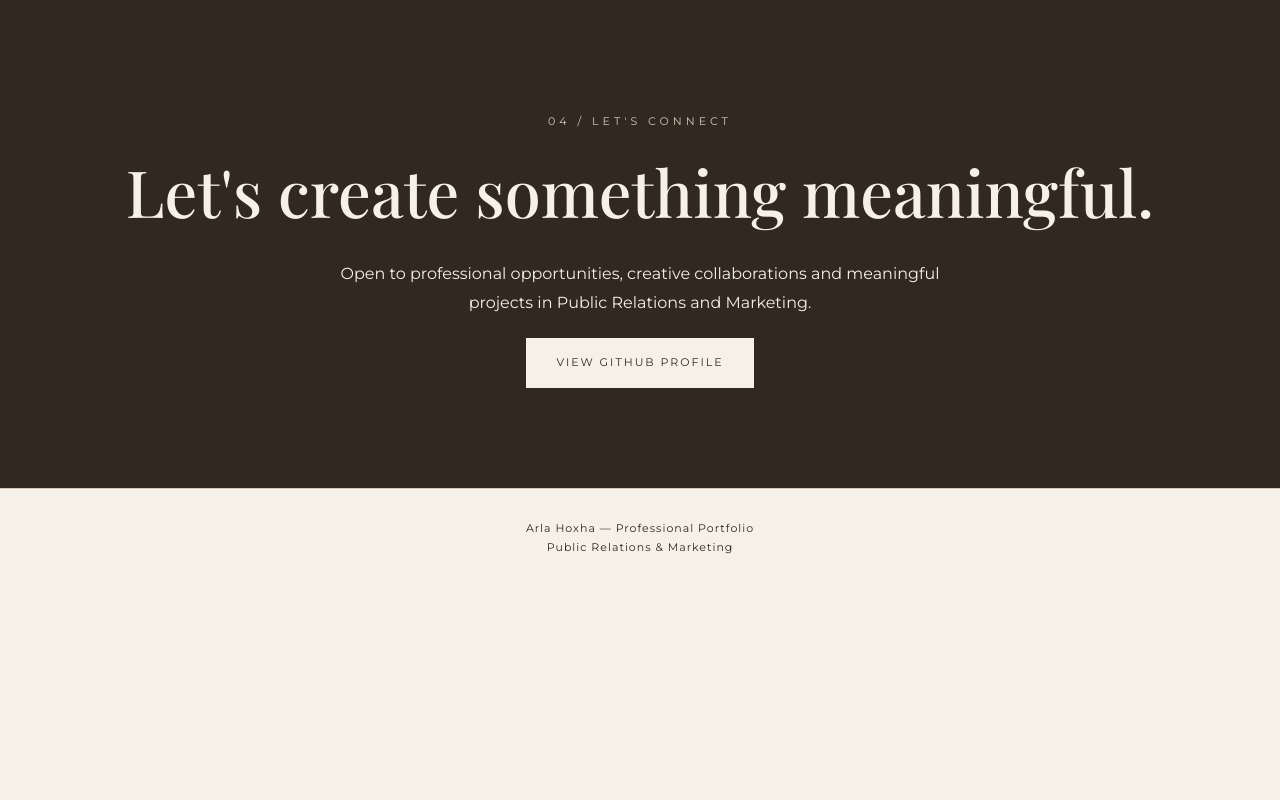
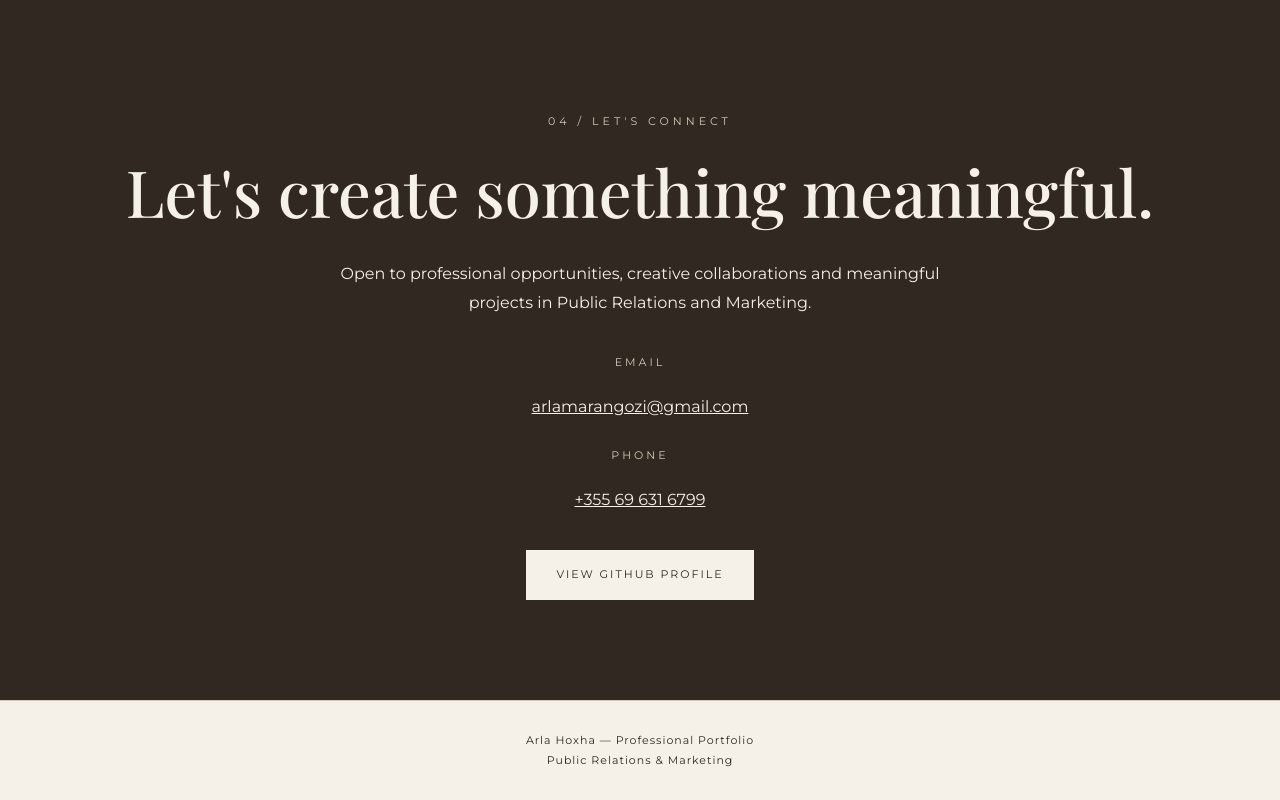
Before and after one commit to arlahoxha/arlahoxha.github.io, a plain HTML site: page index.html in a window 1280 px wide. Shown: the part 4384-5184 px from the top of the page. Before the commit the page ends 4972 px from the top, so only its background shows below. Drawn offline with nearby package versions, Linux system fonts and the light colour scheme; a web font is replaced by a local one.

Commit message:
Update index.html

```diff
--- a/index.html
+++ b/index.html
@@ -548,6 +548,31 @@ footer {
     projects in Public Relations and Marketing.
   </p>
 
+  <div style="margin: 35px 0;">
+
+    <p style="color: #D8C7B4; font-size: 11px; letter-spacing: 3px;">
+      EMAIL
+    </p>
+
+    <p>
+      <a href="mailto:arlamarangozi@gmail.com">
+        arlamarangozi@gmail.com
+      </a>
+    </p>
+
+    <p style="color: #D8C7B4; font-size: 11px; letter-spacing: 3px; margin-top: 25px;">
+      PHONE
+    </p>
+
+    <p>
+      <a href="tel:+355696316799">
+        +355 69 631 6799
+      </a>
+    </p>
+
+  </div>
+
+
   <a class="button"
     href="https://github.com/arlamarangozi-h">
     View GitHub Profile
```
